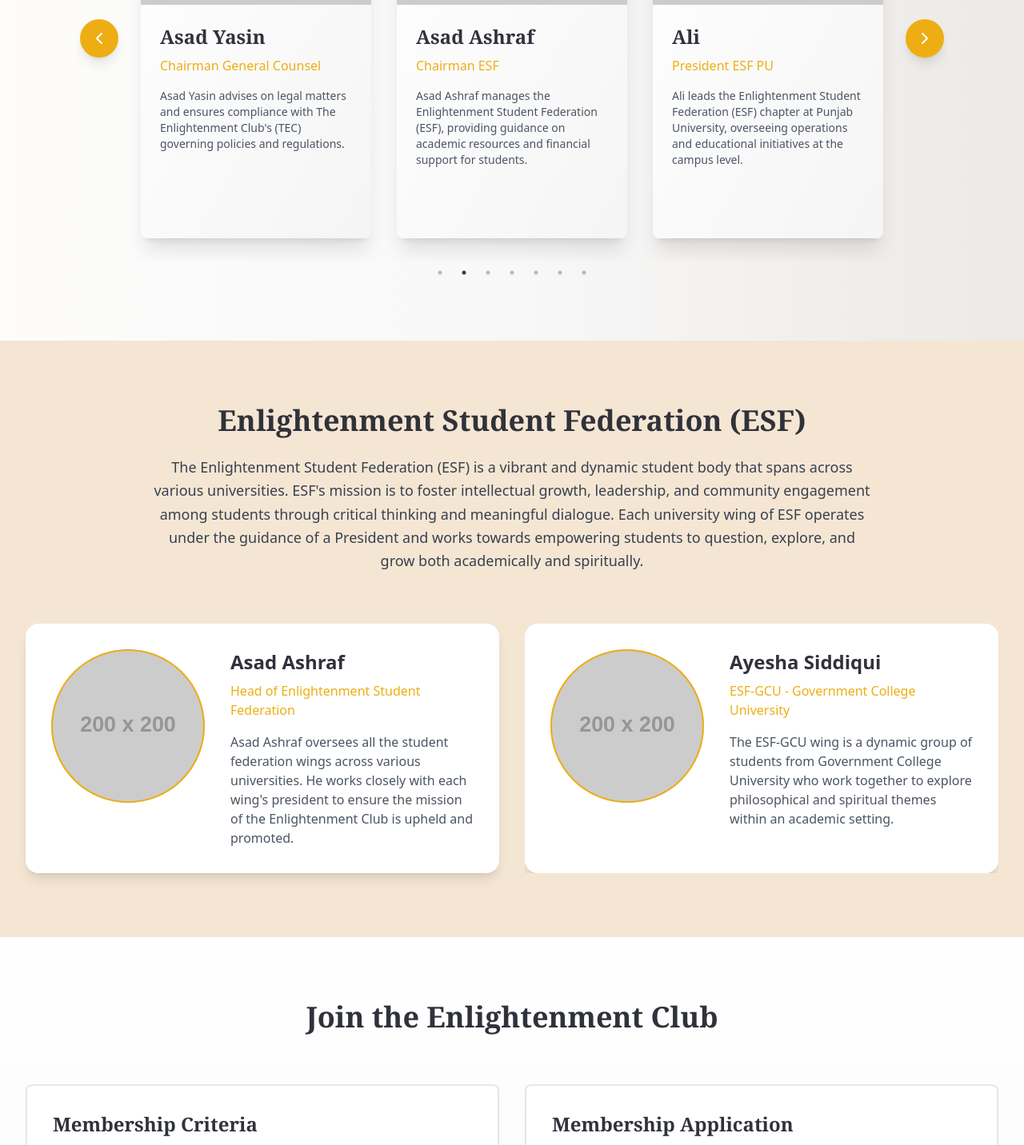
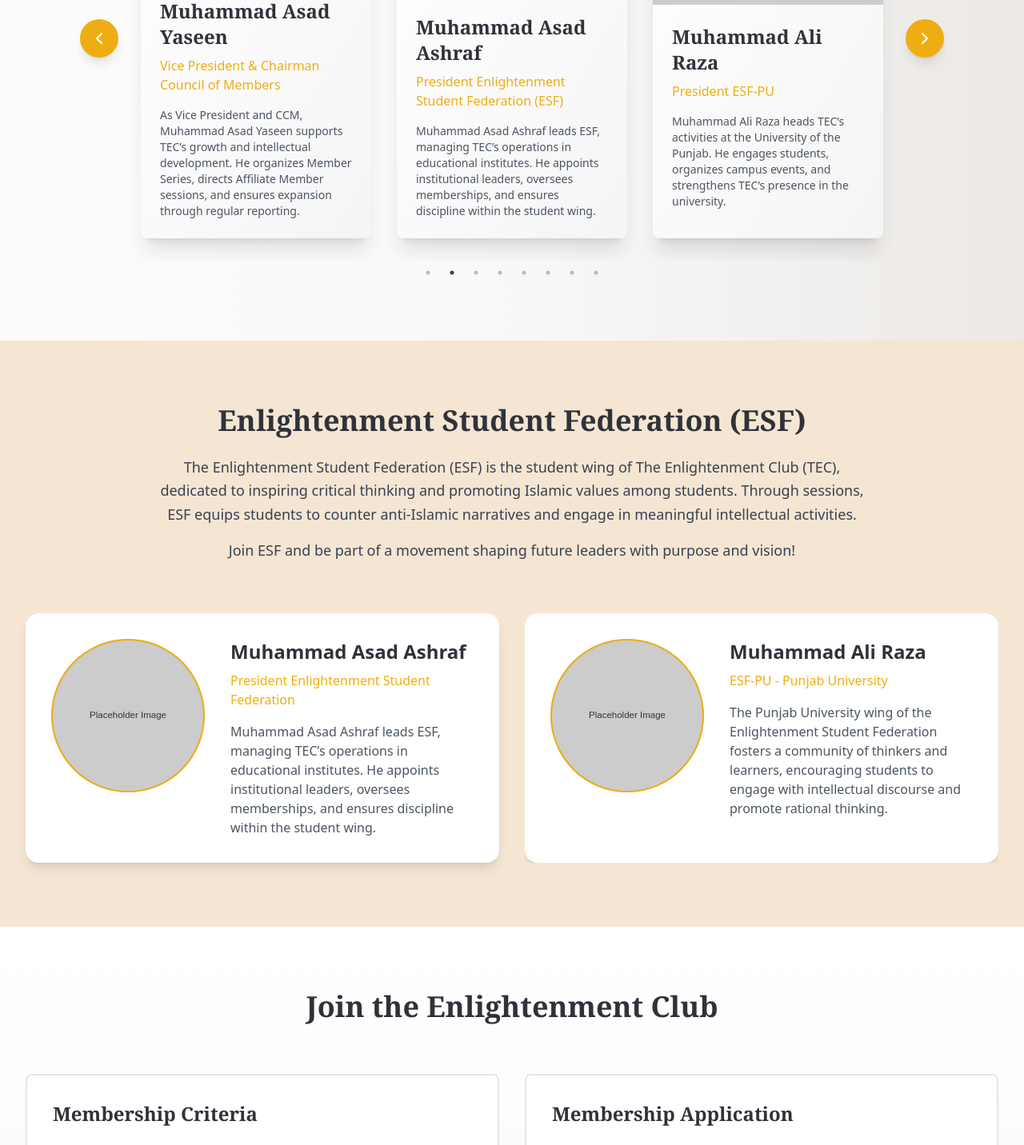
Before and after one commit to zakria-boss/enlightenment-club, a Next.js app: page / in a window 1280 px wide. Shown: the part 2740-4172 px from the top of the page at 80% size. Built offline with nearby package versions, Linux system fonts and the light colour scheme.

Commit message:
published content

```diff
--- a/components/ESFSection.tsx
+++ b/components/ESFSection.tsx
@@ -13,39 +13,25 @@ const esfWings = [
     id: 1,
     wingName: "ESF-PU",
     university: "Punjab University",
-    president: "Ali Raza",
-    description: "The Punjab University wing of the Enlightenment Student Federation fosters a community of thinkers and learners, encouraging students to engage with intellectual discourse and promote rational thinking.",
-    imageUrl: "https://via.placeholder.com/200x200"
-  },
-  {
-    id: 2,
-    wingName: "ESF-GCU",
-    university: "Government College University",
-    president: "Ayesha Siddiqui",
-    description: "The ESF-GCU wing is a dynamic group of students from Government College University who work together to explore philosophical and spiritual themes within an academic setting.",
-    imageUrl: "https://via.placeholder.com/200x200"
-  },
-  {
-    id: 3,
-    wingName: "ESF-FAST",
-    university: "FAST University",
-    president: "Bilal Khan",
-    description: "At FAST University, the Enlightenment Student Federation chapter focuses on innovation and leadership, inspiring students to approach their academic and personal development with a critical mindset.",
-    imageUrl: "https://via.placeholder.com/200x200"
+    president: "Muhammad Ali Raza",
+    description:
+      "The Punjab University wing of the Enlightenment Student Federation fosters a community of thinkers and learners, encouraging students to engage with intellectual discourse and promote rational thinking.",
+    imageUrl: "/images/placeholder.svg"
   }
 ]
 
 const esfHead = {
-  name: "Asad Ashraf",
-  title: "Head of Enlightenment Student Federation",
-  description: "Asad Ashraf oversees all the student federation wings across various universities. He works closely with each wing's president to ensure the mission of the Enlightenment Club is upheld and promoted.",
-  imageUrl: "https://via.placeholder.com/200x200"
+  name: "Muhammad Asad Ashraf",
+  title: "President Enlightenment Student Federation",
+  description:
+    "Muhammad Asad Ashraf leads ESF, managing TEC’s operations in educational institutes. He appoints institutional leaders, oversees memberships, and ensures discipline within the student wing.",
+  imageUrl: "/images/placeholder.svg"
 }
 
 export default function ESFSection() {
   const { ref, inView } = useInView({
     triggerOnce: true,
-    threshold: 0.1
+    threshold: 0.4
   })
 
   return (
@@ -57,12 +43,12 @@ export default function ESFSection() {
 
         <div className="max-w-4xl mx-auto text-center mb-16">
           <p className="text-lg text-gray-700 leading-relaxed">
-            The Enlightenment Student Federation (ESF) is a vibrant and dynamic student body that
-            spans across various universities. ESF's mission is to foster intellectual growth,
-            leadership, and community engagement among students through critical thinking and
-            meaningful dialogue. Each university wing of ESF operates under the guidance of a
-            President and works towards empowering students to question, explore, and grow both
-            academically and spiritually.
+            The Enlightenment Student Federation (ESF) is the student wing of The Enlightenment Club (TEC),
+            dedicated to inspiring critical thinking and promoting Islamic values among students. Through sessions,
+            ESF equips students to counter anti-Islamic narratives and engage in meaningful intellectual activities.
+          </p>
+          <p className="text-lg text-gray-700 leading-relaxed mt-4">
+            Join ESF and be part of a movement shaping future leaders with purpose and vision!
           </p>
         </div>
 
--- a/components/EventsSection.tsx
+++ b/components/EventsSection.tsx
@@ -13,9 +13,9 @@ export default function EventsSection() {
   return (
     <section id="events" className="py-20 bg-gradient-to-b from-white to-gray-100">
       <div className="max-w-6xl mx-auto px-4 sm:px-6 lg:px-8">
-        <h2 className="text-3xl sm:text-4xl font-bold mb-12 text-center text-[#30323B]">Upcoming Seminars and Meetups</h2>
+        <h2 className="text-3xl sm:text-4xl font-bold mb-12 text-center text-[#30323B]">Upcoming Activities</h2>
         <div ref={ref} className="grid gap-8 md:grid-cols-2 lg:grid-cols-3">
-          {upcomingEvents.map((event, index) => (
+          {upcomingActivities.map((activity, index) => (
             <motion.div
               key={index}
               className="bg-gray-100 text-[#30323B] rounded-lg shadow-lg overflow-hidden"
@@ -24,29 +24,27 @@ export default function EventsSection() {
               transition={{ duration: 0.5, delay: index * 0.2 }}
               whileHover={{ scale: 1.05 }}
             >
-              <motion.img
-                src={event.image}
-                alt={event.title}
-                className="w-full h-48 object-cover transition-transform duration-300 hover:scale-105"
-                initial={{ opacity: 0 }}
-                animate={inView ? { opacity: 1 } : { opacity: 0 }}
-                transition={{ duration: 0.5, delay: index * 0.3 }}
-              />
               <div className="p-6">
-                <h3 className="text-xl font-semibold mb-2">{event.title}</h3>
-                <p className="text-gray-600 mb-4">{event.description}</p>
+                <h3 className="text-xl font-semibold mb-2">{activity.title}</h3>
+                <p className="text-gray-600 mb-4">{activity.description}</p>
                 <div className="flex items-center mb-2">
                   <span className="text-[#EEAE13] mr-2">Date:</span>
-                  <span>{event.date}</span>
+                  <span>{activity.date}</span>
                 </div>
                 <div className="flex items-center mb-2">
                   <span className="text-[#EEAE13] mr-2">Time:</span>
-                  <span>{event.time}</span>
+                  <span>{activity.time}</span>
                 </div>
-                <div className="flex items-center mb-4">
-                  <span className="text-[#EEAE13] mr-2">Location:</span>
-                  <span>{event.location}</span>
+                <div className="flex items-center mb-2">
+                  <span className="text-[#EEAE13] mr-2">Venue:</span>
+                  <span>{activity.venue}</span>
                 </div>
+                {activity.speaker && (
+                  <div className="flex items-center mb-4">
+                    <span className="text-[#EEAE13] mr-2">Speaker:</span>
+                    <span>{activity.speaker}</span>
+                  </div>
+                )}
                 <motion.button
                   className="w-full bg-[#EEAE13] text-[white] font-bold py-2 px-4 rounded-md shadow-md hover:bg-opacity-90 transition-all duration-300"
                   whileHover={{ scale: 1.05 }}
@@ -63,29 +61,28 @@ export default function EventsSection() {
   )
 }
 
-const upcomingEvents = [
+const upcomingActivities = [
   {
-    title: "Islamic Philosophy Seminar",
-    description: "Explore the rich tradition of Islamic philosophy and its relevance in the modern world.",
-    date: "June 15, 2023",
-    time: "2:00 PM - 4:00 PM",
-    location: "Online (Zoom)",
-    image: "/images/placeholder.svg"
+    title: "Islam vs. Capitalism",
+    description: "Explore the ideological clash between Islamic principles and Capitalist systems in this thought-provoking session.",
+    date: "26-01-2025 (Sunday)",
+    time: "6-8 pm",
+    venue: "Lahore",
+    speaker: "Muhammad Asad Ashraf"
   },
   {
-    title: "Interfaith Dialogue Workshop",
-    description: "Join us for a workshop on fostering understanding and cooperation between different faith communities.",
-    date: "July 2, 2023",
-    time: "10:00 AM - 12:00 PM",
-    location: "Community Center, 123 Main St",
-    image: "/images/placeholder.svg"
+    title: "TEC Convention 2025",
+    description: "Join us for our annual convention featuring renowned speakers, engaging debates, and impactful discussions on pressing global issues.",
+    date: "18-02-2025 (Tuesday)",
+    time: "9am - 4 pm",
+    venue: "Lahore"
   },
   {
-    title: "Islamic Art and Architecture Tour",
-    description: "A virtual tour exploring the beauty and significance of Islamic art and architecture throughout history.",
-    date: "July 20, 2023",
-    time: "3:00 PM - 5:00 PM",
-    location: "Online (Virtual Tour)",
-    image: "/images/placeholder.svg"
+    title: "Neo-Colonialism",
+    description: "Delve into the modern dynamics of colonialism and its impact on societies, with insights from expert speakers.",
+    date: "23-02-2025 (Sunday)",
+    time: "6-8 pm",
+    venue: "Lahore",
+    speaker: "Rafi Ullah"
   }
 ]
--- a/components/HistoryAndGoalsSection/Cabinet.tsx
+++ b/components/HistoryAndGoalsSection/Cabinet.tsx
@@ -14,43 +14,49 @@ const cabinetMembers = [
   {
     name: "Abdus Salam",
     role: "President",
-    bio: "Abdus Salam leads The Enlightenment Club (TEC), driving strategic initiatives and ensuring intellectual growth within the organization.",
+    bio: "The President oversees TEC’s operations, appoints the Central Cabinet, approves memberships, and supervises events. He ensures adherence to TEC’s objectives, resolves issues, and maintains the organization’s structure.",
     image: "/images/placeholder.svg"
   },
   {
-    name: "Asad Yasin",
-    role: "Chairman General Counsel",
-    bio: "Asad Yasin advises on legal matters and ensures compliance with The Enlightenment Club's (TEC) governing policies and regulations.",
+    name: "Muhammad Asad Yaseen",
+    role: "Vice President & Chairman Council of Members",
+    bio: "As Vice President and CCM, Muhammad Asad Yaseen supports TEC’s growth and intellectual development. He organizes Member Series, directs Affiliate Member sessions, and ensures expansion through regular reporting.",
     image: "/images/placeholder.svg"
   },
   {
-    name: "Asad Ashraf",
-    role: "Chairman ESF",
-    bio: "Asad Ashraf manages the Enlightenment Student Federation (ESF), providing guidance on academic resources and financial support for students.",
+    name: "Muhammad Asad Ashraf",
+    role: "President Enlightenment Student Federation (ESF)",
+    bio: "Muhammad Asad Ashraf leads ESF, managing TEC’s operations in educational institutes. He appoints institutional leaders, oversees memberships, and ensures discipline within the student wing.",
     image: "/images/placeholder.svg"
   },
   {
-    name: "Ali",
-    role: "President ESF PU",
-    bio: "Ali leads the Enlightenment Student Federation (ESF) chapter at Punjab University, overseeing operations and educational initiatives at the campus level.",
+    name: "Muhammad Ali Raza",
+    role: "President ESF-PU",
+    bio: "Muhammad Ali Raza heads TEC’s activities at the University of the Punjab. He engages students, organizes campus events, and strengthens TEC’s presence in the university.",
+    image: "/images/placeholder.svg"
+  },
+  {
+    name: "Talha Afzal",
+    role: "Event Manager",
+    bio: "Talha Afzal manages TEC’s events, handling planning, logistics, and execution. He ensures that all events align with TEC’s objectives.",
+    image: "/images/placeholder.svg"
+  },
+  {
+    name: "Dawood Ahmad",
+    role: "Media Advisor",
+    bio: "Dawood Ahmad oversees TEC’s media strategy, promoting its objectives through social media and digital platforms. He ensures an active and engaging online presence.",
+    image: "/images/placeholder.svg"
+  },
+  {
+    name: "Rafi Ullah",
+    role: "Media Manager",
+    bio: "Rafi Ullah supports the Media Advisor by managing social media, editing videos, and publishing content like podcasts and event recordings.",
     image: "/images/placeholder.svg"
   },
   {
     name: "Mehran Tariq",
-    role: "Treasurer",
-    bio: "Mehran Tariq manages The Enlightenment Club's (TEC) finances, including budgeting, accounting, and financial planning.",
-    image: "/images/placeholder.svg"
-  },
-  {
-    name: "Talha",
-    role: "Events Coordinator",
-    bio: "Talha is responsible for organizing and executing The Enlightenment Club's (TEC) events, workshops, and seminars.",
-    image: "/images/placeholder.svg"
-  },
-  {
-    name: "Dawood",
-    role: "Media Manager",
-    bio: "Dawood manages The Enlightenment Club's (TEC) online presence, including social media content, branding, and promotional materials.",
+    role: "Finance Advisor",
+    bio: "Mehran Tariq manages TEC’s finances, overseeing funds, maintaining records, and ensuring transparency in financial matters.",
     image: "/images/placeholder.svg"
   }
 ];
--- a/components/MembershipSection/MembershipSection.tsx
+++ b/components/MembershipSection/MembershipSection.tsx
@@ -16,11 +16,11 @@ export default function MembershipSection() {
   }
 
   const criteria = [
-    "Complete the Member Series program",
-    "Participate in community discussions",
-    "Attend orientation sessions",
-    "Maintain active participation",
-    "Uphold club values and ethics"
+    "Enroll in Membership Course",
+    "Complete Membership Course successfully",
+    "Support TEC’s mission and goals",
+    "Attend TEC events and sessions",
+    "Adhere to TEC rules and conduct"
   ]
 
   return (
--- a/components/NewsSection.tsx
+++ b/components/NewsSection.tsx
@@ -2,14 +2,13 @@
 
 import { motion, useAnimation } from 'framer-motion'
 import { Calendar, User } from 'lucide-react'
-import Link from 'next/link'
 import { useEffect } from 'react'
 import { useInView } from 'react-intersection-observer'
 
 export default function NewsSection() {
   const controls = useAnimation()
   const { ref: newsRef, inView } = useInView({
-    threshold: 0.5,
+    threshold: 0.4,
     triggerOnce: true,
   })
 
@@ -19,89 +18,92 @@ export default function NewsSection() {
     }
   }, [controls, inView])
 
-  const recentArticles = [
+  const recentActivities = [
     {
-      title: "The Role of Islamic Intellectualism in Today's World",
-      excerpt: "Exploring the importance of Islamic thought and scholarship in addressing contemporary challenges.",
-      author: "Dr. Amina Khan",
-      date: "June 1, 2023",
-      image: "/images/placeholder.svg",
-      slug: "islamic-intellectualism-today"
+      title: "Podcast: Syria Issue",
+      description: "Historical Background and Current Reality: A comprehensive analysis of the Syrian conflict, examining its historical origins and the current geopolitical situation.",
+      venue: "Lahore",
+      host: "Dawood Ahmad",
+      guest: "Muhammad Asad Ashraf",
+      url: "https://www.youtube.com/embed/DUg1w2SikgQ",
     },
     {
-      title: "How Political Engagement Can Strengthen the Ummah",
-      excerpt: "Examining the ways in which political participation can empower Muslim communities globally.",
-      author: "Prof. Yusuf Ali",
-      date: "May 25, 2023",
-      image: "/images/placeholder.svg",
-      slug: "political-engagement-ummah"
+      title: "Global Crisis and its Solution",
+      description: "An insightful session exploring the interconnected global crises and proposing actionable solutions from a global perspective.",
+      venue: "Lahore",
+      speaker: "Muhammad Asad Yaseen",
+      url: "https://www.youtube.com/embed/xCrxRpG-jLc",
     },
     {
-      title: "The Intersection of Science and Islamic Ethics",
-      excerpt: "Investigating the harmonious relationship between scientific progress and Islamic moral principles.",
-      author: "Dr. Fatima Ahmed",
-      date: "May 18, 2023",
-      image: "/images/placeholder.svg",
-      slug: "science-islamic-ethics"
+      title: "Energy Crisis in Pakistan and its Solution",
+      description: "A detailed discussion on Pakistan's ongoing energy crisis, its root causes, and potential solutions for a sustainable future.",
+      venue: "Lahore",
+      speaker: "Abdus Salam",
+      url: "https://www.youtube.com/embed/nNYNriO-Vg0",
     }
   ]
 
   return (
-    <section id="news" className="py-20 bg-gradient-to-r from-[#fdfcfb] via-[#f8f8f8] to-[#ece9e6]" ref={newsRef}>
+    <section id="news" className="py-20 bg-gradient-to-r from-white to-gray-100" ref={newsRef}>
       <motion.div
         className="max-w-6xl mx-auto px-4 sm:px-6 lg:px-8"
         variants={{
           hidden: { opacity: 0, y: 20 },
-          visible: { opacity: 1, y: 0, transition: { duration: 0.8, ease: 'easeInOut' } }
+          visible: { opacity: 1, y: 0, transition: { duration: 0.5, ease: 'easeInOut' } }
         }}
         initial="hidden"
         animate={controls}
       >
-        <h2 className="text-4xl sm:text-5xl font-bold mb-12 text-center text-[#30323B]">Our Latest Thoughts</h2>
-        <div className="grid gap-12 sm:grid-cols-2 lg:grid-cols-3">
-          {recentArticles.map((article, index) => (
+        <h2 className="text-4xl sm:text-5xl font-bold mb-12 text-center text-[#30323B]">Recent Activities</h2>
+        <div className="grid gap-8 sm:grid-cols-2 lg:grid-cols-3">
+          {recentActivities.map((activity, index) => (
             <motion.div
               key={index}
-              className="bg-white text-[#30323B] rounded-lg shadow-lg transition-transform duration-300 hover:scale-105 overflow-hidden" // Adding scale on hover
-              variants={{
-                hidden: { opacity: 0, y: 20 },
-                visible: { opacity: 1, y: 0, transition: { duration: 0.6, ease: 'easeInOut', delay: index * 0.1 } }
-              }}
-              initial="hidden"
-              animate="visible"
-              whileHover={{ scale: 1.05 }}
+              className="bg-white text-[#30323B] rounded-lg shadow-lg overflow-hidden transition-transform duration-300 hover:scale-105"
+              initial={{ opacity: 0, y: 20 }}
+              whileInView={{ opacity: 1, y: 0 }}
+              viewport={{ once: true }}
+              transition={{ duration: 0.5, delay: index * 0.2 }}
             >
-              <div className="relative overflow-hidden group">
-                <motion.img
-                  src={article.image}
-                  alt={article.title}
-                  className="w-full h-56 object-cover transition-transform duration-300 group-hover:scale-105" // Image zoom effect
-                  variants={{
-                    hidden: { opacity: 0 },
-                    visible: { opacity: 1, transition: { duration: 0.6, ease: 'easeInOut', delay: index * 0.2 } }
-                  }}
-                  whileHover={{ scale: 1.05 }}
-                />
+              <div className="relative overflow-hidden">
+                <motion.iframe
+                  src={activity.url}
+                  title={activity.title}
+                  className="w-full h-56 border-b-4 border-gray-200"
+                  allowFullScreen
+                  initial={{ opacity: 0 }}
+                  animate={{ opacity: 1 }}
+                  transition={{ duration: 0.6, delay: index * 0.3 }}
+                ></motion.iframe>
               </div>
               <div className="p-6">
-                <h3 className="text-2xl font-bold mb-3 hover:text-[#EEAE13] transition-colors duration-300">
-                  {article.title}
+                <h3 className="text-xl font-semibold mb-3 hover:text-[#EEAE13] transition-colors duration-300">
+                  {activity.title}
                 </h3>
-                <p className="text-gray-700 mb-6">{article.excerpt}</p>
-                <div className="flex items-center text-sm text-gray-500 mb-2">
-                  <User className="w-5 h-5 mr-2 text-[#EEAE13]" />
-                  <span>{article.author}</span>
+                <p className="text-gray-600 mb-4">{activity.description}</p>
+                <div className="text-sm text-gray-500 space-y-1">
+                  <div>
+                    <span className="text-[#EEAE13] font-semibold">Venue:</span> {activity.venue}
+                  </div>
+                  {activity.speaker && (
+                    <div className="flex items-center">
+                      <User className="w-4 h-4 mr-1 text-[#EEAE13]" />
+                      <span>{activity.speaker}</span>
+                    </div>
+                  )}
+                  {activity.host && (
+                    <div className="flex items-center">
+                      <User className="w-4 h-4 mr-1 text-[#EEAE13]" />
+                      <span>Host: {activity.host}</span>
+                    </div>
+                  )}
+                  {activity.guest && (
+                    <div className="flex items-center">
+                      <User className="w-4 h-4 mr-1 text-[#EEAE13]" />
+                      <span>Guest: {activity.guest}</span>
+                    </div>
+                  )}
                 </div>
-                <div className="flex items-center text-sm text-gray-500 mb-4">
-                  <Calendar className="w-5 h-5 mr-2 text-[#EEAE13]" />
-                  <span>{article.date}</span>
-                </div>
-                <Link
-                  href={`#news`}
-                  className="inline-block text-[#EEAE13] font-semibold hover:underline"
-                >
-                  Read More
-                </Link>
               </div>
             </motion.div>
           ))}
```
